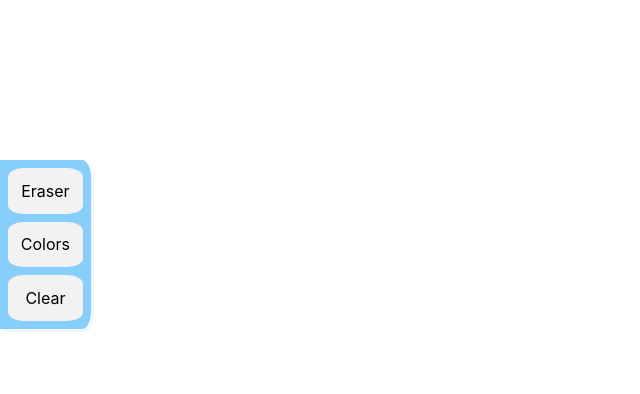
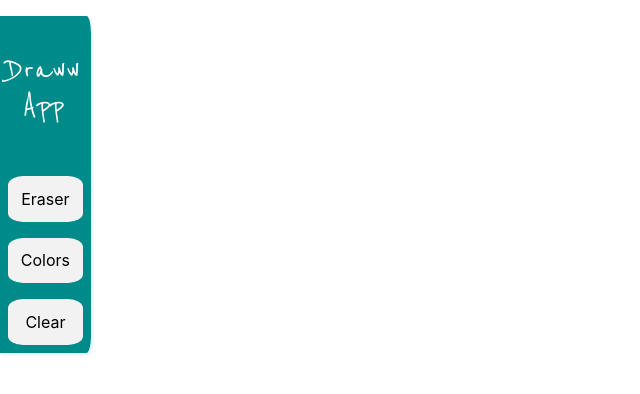
Before and after one commit to PinsaraK/draw-app, a React (Create React App) app: page / in a window 1280 px wide. Shown: the top 394 px of the page, without its empty margins (0-640 px from the left). Built offline with nearby package versions, Linux system fonts and the light colour scheme.

Commit message:
updated styling on selectors and added logo

```diff
--- a/package.json
+++ b/package.json
@@ -13,6 +13,7 @@
   },
   "scripts": {
     "start": "react-scripts start",
+    "server": "nodemon server.js",
     "build": "react-scripts build",
     "test": "react-scripts test",
     "eject": "react-scripts eject"
--- a/public/index.html
+++ b/public/index.html
@@ -24,6 +24,12 @@
       work correctly both with client-side routing and a non-root public URL.
       Learn how to configure a non-root public URL by running `npm run build`.
     -->
+    <link rel="preconnect" href="https://fonts.googleapis.com" />
+    <link rel="preconnect" href="https://fonts.gstatic.com" crossorigin />
+    <link
+      href="https://fonts.googleapis.com/css2?family=Reenie+Beanie&display=swap"
+      rel="stylesheet"
+    />
     <title>React App</title>
   </head>
   <body>
--- /dev/null
+++ b/server.js
@@ -0,0 +1 @@
+console.log("server running");
--- a/src/App.css
+++ b/src/App.css
@@ -1,3 +1,7 @@
+body {
+  width: 100%;
+  height: 100%;
+}
 .container {
   position: relative;
 }
@@ -6,10 +10,3 @@
   position: absolute;
   background-color: "#f2f2f2";
 }
-
-.eraser {
-  background-color: #f2f2f2;
-  margin: 0.5rem;
-  padding: 0.8rem;
-  border-radius: 20%;
-}
--- a/src/components/CanvasComponents/ColorButtons/Color.module.css
+++ b/src/components/CanvasComponents/ColorButtons/Color.module.css
@@ -1,17 +1,20 @@
 .color-item {
   position: absolute;
-  padding: 0 1.25rem;
-  top: 4.2rem;
+  display: flex;
+  padding: 0 0.8rem;
+  justify-content: space-evenly;
+  height: 2.5rem;
+  width: 25rem;
+  top: 14.2rem;
   left: 4.5rem;
 }
 
 .color-container {
   position: relative;
-  background-color: #e0e0e0;
+  background-color: #d0d0d0;
   border-radius: 20%;
-  margin-bottom: 0.5rem;
-  height: 2.5rem;
-  width: 2.5rem;
+  height: 100%;
+  width: 10%;
 }
 
 .color-container-circle {
--- a/src/components/CanvasOptions.js
+++ b/src/components/CanvasOptions.js
@@ -7,9 +7,16 @@ import styles from "./CanvasOptions.module.css";
 const Options = () => {
   return (
     <div className={styles["canvas-options"]}>
-      <Eraser />
-      <ColorExpander />
-      <ResetCanvas />
+      <p className={styles.logo}>
+        Draww
+        <br />
+        App
+      </p>
+      <div className={styles.selectors}>
+        <Eraser />
+        <ColorExpander />
+        <ResetCanvas />
+      </div>
     </div>
   );
 };
--- a/src/components/CanvasOptions.module.css
+++ b/src/components/CanvasOptions.module.css
@@ -1,8 +1,25 @@
 .canvas-options {
   position: absolute;
-  top: 10rem;
-  background-color: #87cefa;
-  border-top-right-radius: 10%;
-  border-bottom-right-radius: 10%;
+  top: 1rem;
+  text-align: center;
+  background-color: #008b8b;
+  border-top-right-radius: 5%;
+  border-bottom-right-radius: 5%;
   box-shadow: 3px 3px #f0f8ff;
 }
+.logo {
+  width: 87px;
+  height: 5rem;
+  font-family: "Reenie Beanie", cursive;
+  font-style: normal;
+  font-weight: 500;
+  font-size: 36px;
+  text-align: center;
+
+  color: #ffffff;
+}
+
+.selectors {
+  display: flex;
+  flex-direction: column;
+}
```
